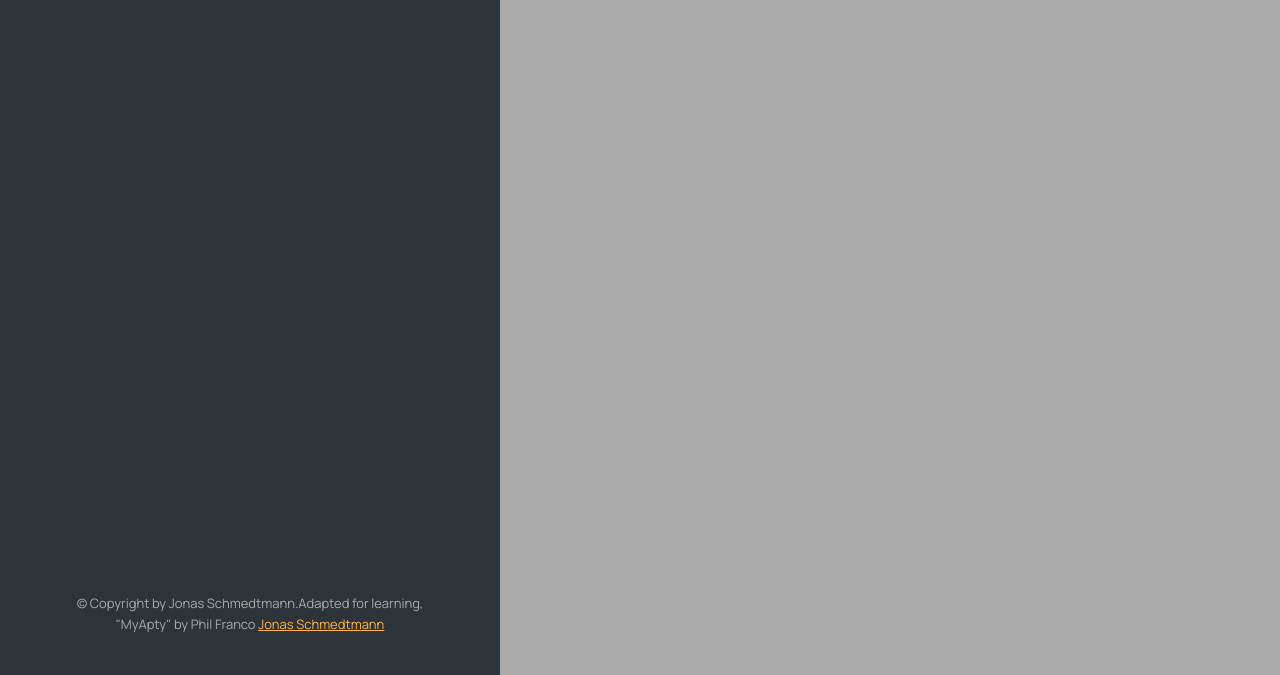
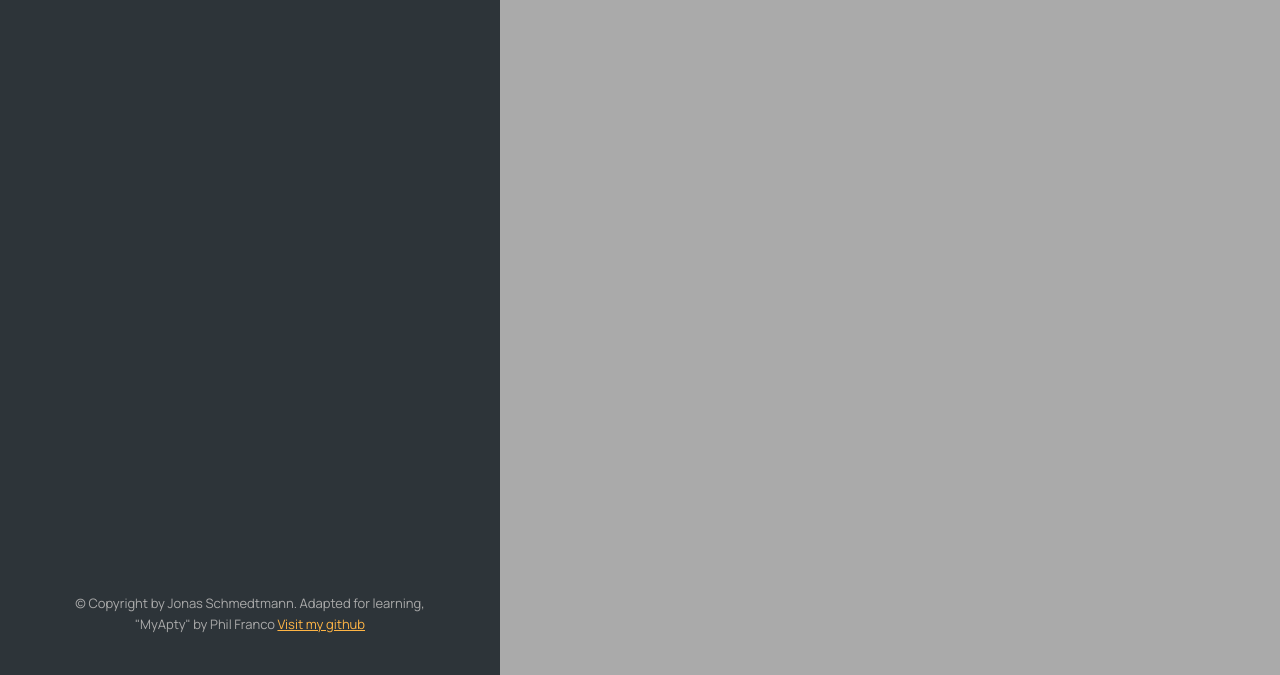
Before and after one commit to pfranco266/myapty, a plain HTML site: page index.html in a window 1280 px wide. Shown: the part 125-800 px from the top of the page. Drawn offline with nearby package versions, Linux system fonts and the light colour scheme.

Commit message:
changed github html link

```diff
--- a/index.html
+++ b/index.html
@@ -101,8 +101,8 @@
 
     <p class="copyright">
       &copy; Copyright by
-      <a>Jonas Schmedtmann</a>.Adapted for learning, "MyApty" by Phil Franco
-      <a class="githubLink" target="_blank" href="https://github.com/pfranco266">Jonas Schmedtmann</a>
+      <a>Jonas Schmedtmann</a>. Adapted for learning, "MyApty" by Phil Franco
+      <a class="githubLink" target="_blank" href="https://github.com/pfranco266">Visit my github</a>
     </p>
   </div>
 
```
